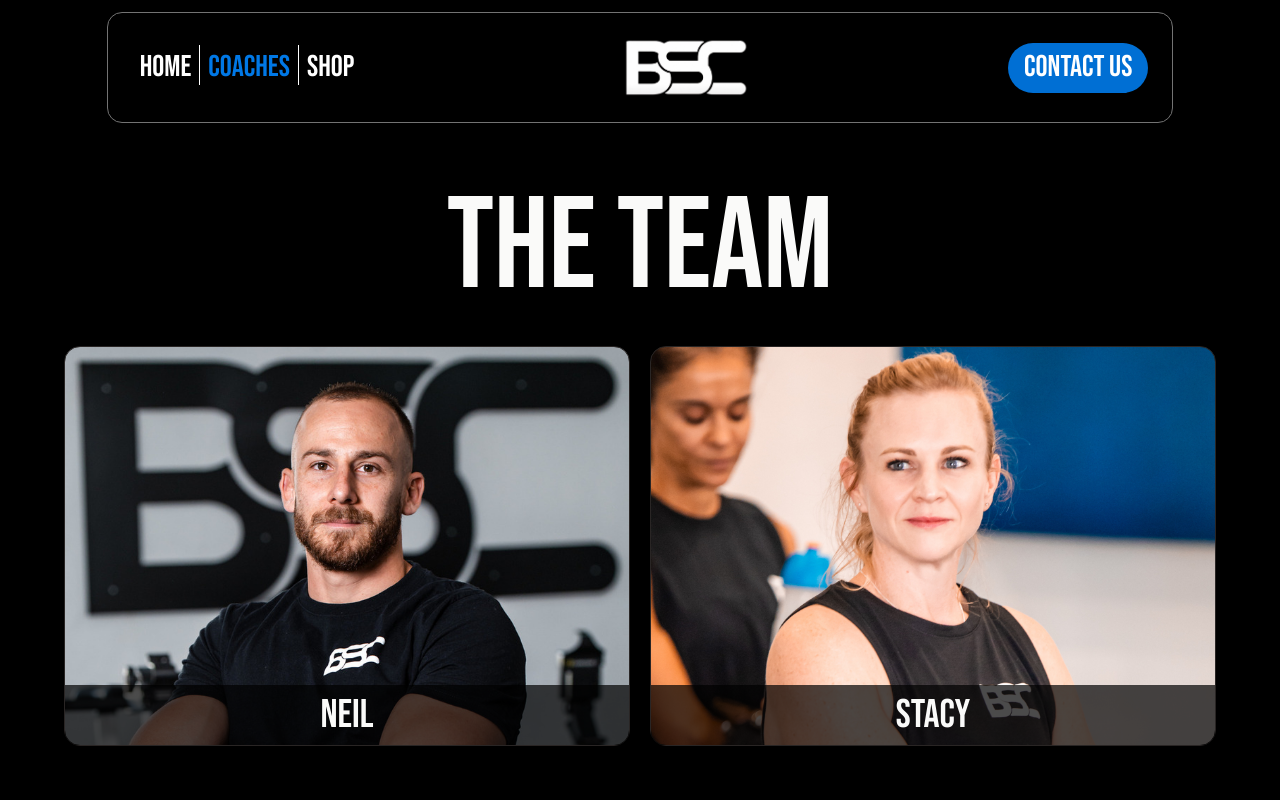
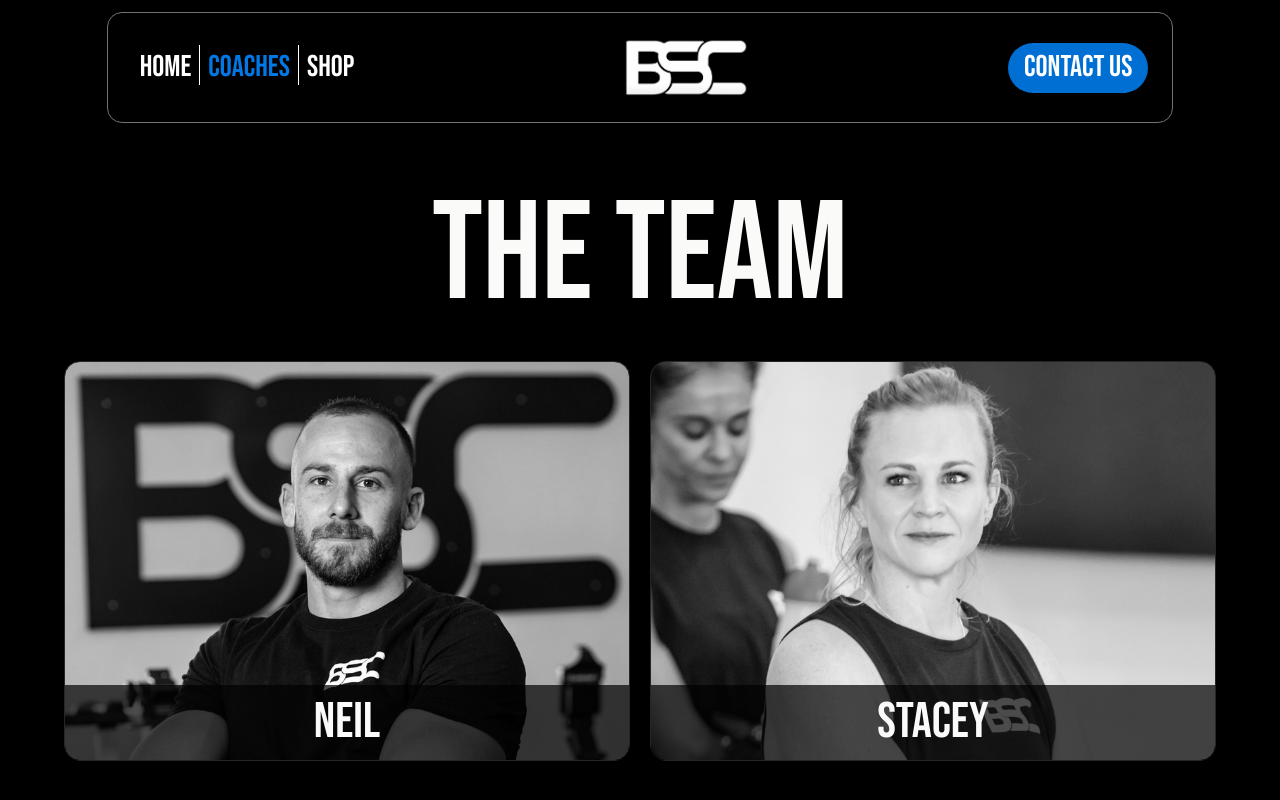
Before and after one commit to Lucasb0202/bsc-site, a Next.js app: page /coaches in a window 1280 px wide. Shown: the top 800 px of the page. Built offline with nearby package versions, Linux system fonts and the light colour scheme.

Commit message:
coaches page

```diff
--- a/app/(home)/page.tsx
+++ b/app/(home)/page.tsx
@@ -203,7 +203,7 @@ export default function Home() {
   const { scrollY } = useScroll();
 
   const topCardX = useTransform(scrollY, [1000, 2300], [0, 400]);
-  const middleCardX = useTransform(scrollY, [1000, 2300], [0, -550]);
+  const middleCardX = useTransform(scrollY, [1000, 2300], [0, -500]);
   const bottomCardX = useTransform(scrollY, [1000, 2300], [0, 400]);
 
   const logoOpacity = useTransform(scrollY, [1800, 2000], [0, 1]);
--- a/app/coaches/page.tsx
+++ b/app/coaches/page.tsx
@@ -11,6 +11,12 @@ import {
 } from '@/components/ui/card'
 import { Separator } from '@/components/ui/separator'
 import Image from 'next/image'
+import { motion } from 'framer-motion'
+import { Dialog, DialogContent, DialogDescription, DialogFooter, DialogHeader, DialogTitle, DialogTrigger } from '@/components/ui/dialog'
+import { Label } from '@/components/ui/label'
+import { Input } from '@/components/ui/input'
+import { Button } from '@/components/ui/button'
+import { Instagram } from 'lucide-react'
 
 export const runtime = "edge"
 
@@ -19,36 +25,76 @@ const Coaches = () => {
   const teamItems = [
     {
       name: "Neil",
-      description: "a;slkdjf;alskdjf;alskdjf;laskjdf",
-      imageUrl: '/neil-2.jpg'
+      fullName: "Neil Bester",
+      description: "Lorem ipsum dolor sit amet, consectetur adipiscing elit. Ut et viverra justo, finibus blandit erat. Aliquam dignissim, justo vel vulputate fermentum, dui sapien volutpat odio, id facilisis enim urna et risus. Fusce tincidunt magna sed dignissim sodales. Donec dignissim rutrum ipsum sed porta. Sed vitae risus varius arcu semper suscipit. Nam eu nunc dapibus, tempus ante ut, porttitor diam. Duis nec augue imperdiet, consectetur ante et, convallis tortor. Praesent malesuada metus vel turpis maximus, eu vulputate nisi finibus.Nunc ante lorem, venenatis eu mauris vitae, venenatis venenatis mauris. Sed ac dolor nec lacus sodales hendrerit. Phasellus non ante erat. Morbi consectetur a diam a venenatis. Donec pulvinar nibh tortor, in ornare elit viverra ut. Aliquam a tortor tempus, ultrices erat vel, euismod leo. Phasellus tristique urna a arcu malesuada, in semper ligula tincidunt. Cras eget tortor in eros porttitor lacinia nec sit amet sem. Cras eu venenatis orci, quis posuere ante.",
+      imageUrl: '/neil-2.jpg',
+      insta: 'https://www.instagram.com/neil_bester/',
     },
     {
-      name: "Stacy",
-      description: "a;slkdjf;alskdjf;alskdjf;laskjdf",
-      imageUrl: '/stacy.jpg'
+      name: "Stacey",
+      fullName: "Stacey Stewart",
+      description: "Lorem ipsum dolor sit amet, consectetur adipiscing elit. Ut et viverra justo, finibus blandit erat. Aliquam dignissim, justo vel vulputate fermentum, dui sapien volutpat odio, id facilisis enim urna et risus. Fusce tincidunt magna sed dignissim sodales. Donec dignissim rutrum ipsum sed porta. Sed vitae risus varius arcu semper suscipit. Nam eu nunc dapibus, tempus ante ut, porttitor diam. Duis nec augue imperdiet, consectetur ante et, convallis tortor. Praesent malesuada metus vel turpis maximus, eu vulputate nisi finibus.Nunc ante lorem, venenatis eu mauris vitae, venenatis venenatis mauris. Sed ac dolor nec lacus sodales hendrerit. Phasellus non ante erat. Morbi consectetur a diam a venenatis. Donec pulvinar nibh tortor, in ornare elit viverra ut. Aliquam a tortor tempus, ultrices erat vel, euismod leo. Phasellus tristique urna a arcu malesuada, in semper ligula tincidunt. Cras eget tortor in eros porttitor lacinia nec sit amet sem. Cras eu venenatis orci, quis posuere ante.",
+      imageUrl: '/stacy.jpg',
+      insta: 'https://www.instagram.com/stace_stew_/',
     },
   ]
 
   return (
     <div className='flex flex-col mt-10 items-center h-full'>
-      <h1 className='text-[130px]'>THE TEAM</h1>
+      <h1 className='md:text-[140px] text-[100px]'>THE TEAM</h1>
       <div className='w-full max-w-6xl'>
         <div className='grid grid-cols-1 md:grid-cols-2 gap-5'>
           {teamItems.map((item, index) => {
             return (
+              <motion.div
+                whileHover={{ scale: 1.05 }}
+                whileTap={{ scale: 1.0 }}
+                transition={{ type: "spring", stiffness: 400, damping: 10 }}
+              >
+                <Dialog>
+                  <DialogTrigger className='w-full'>
                   <Card
                     key={index}
                     style={{
                       backgroundImage: `url(${item.imageUrl})`,
                     }}
-                className='relative bg-cover rounded-2xl min-h-[250px] sm:min-h-[300px] md:min-h-[400px]'
+                    className='filter flex items-end grayscale hover:filter-none cursor-pointer relative bg-cover rounded-2xl min-h-[250px] sm:min-h-[300px] md:min-h-[400px]'
                     >
-                <div className='flex items-end h-full'>
-                  <CardFooter className='bg-black/70 flex justify-center w-full text-[40px] p-0'>
+                    <div className='w-full'>
+                      <CardFooter className='bg-black/70 flex justify-center w-full text-[50px] p-0'>
                         {item.name}
                       </CardFooter>
                     </div>
                   </Card>
+                  </DialogTrigger>
+                <DialogContent>
+                  <DialogHeader
+                    style={{
+                      backgroundImage: `url(${item.imageUrl})`
+                    }}
+                    className='bg-cover rounded-xl'
+                  >
+                    <DialogTitle className='md:text-[140px] text-[100px] font-normal leading-none'>{item.fullName}</DialogTitle>
+                  </DialogHeader>
+                  <DialogDescription className='leading-none md:text-[18px] text-[15px]'>
+                    {item.description}
+                  </DialogDescription>
+                  <CardFooter className='p-0'>
+                    <Button
+                      variant='ghost'
+                      className='m-0 p-0 hover:bg-transparent hover:text-pink-400'
+                    >
+                      <a href={item.insta}
+                        className="flex"
+                      >
+                        <Instagram/>
+                        {/* <span className="text-[17px] pl-3">Instagram</span> */}
+                      </a>
+                    </Button>
+                  </CardFooter>
+                </DialogContent>
+              </Dialog>
+              </motion.div>
             );
           })}
         </div>
--- a/app/globals.css
+++ b/app/globals.css
@@ -7,7 +7,7 @@
   }
 
   html, body {
-    width: 100%;
+    /* width: 100%; */
     height: 100%;
     background-color: black;
   }
```
Lines whose indentation alone changed are shown as unchanged.
